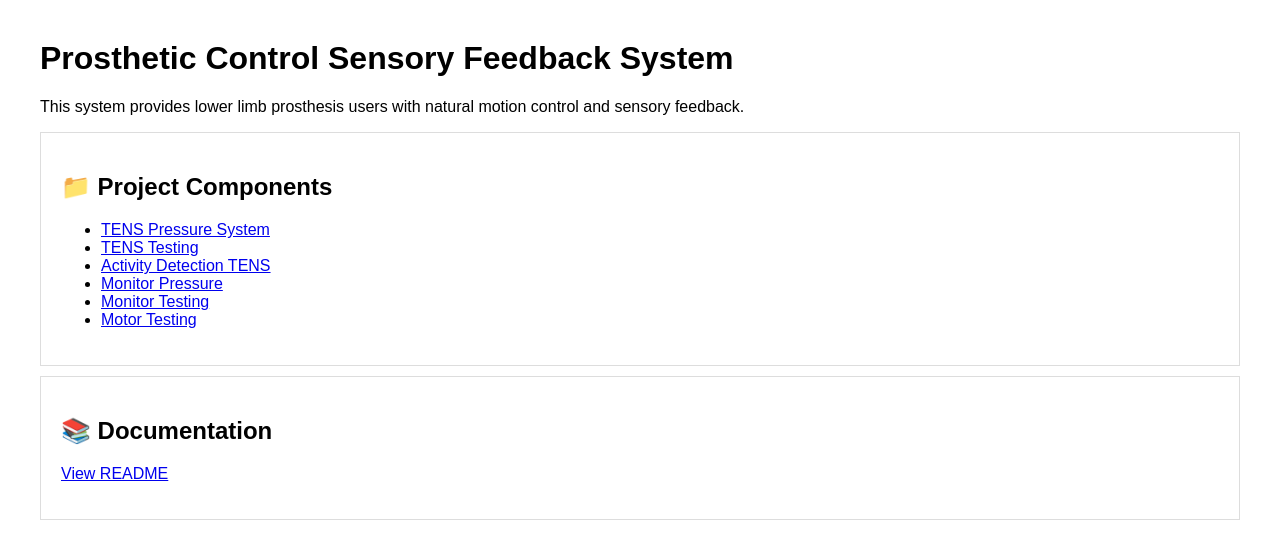
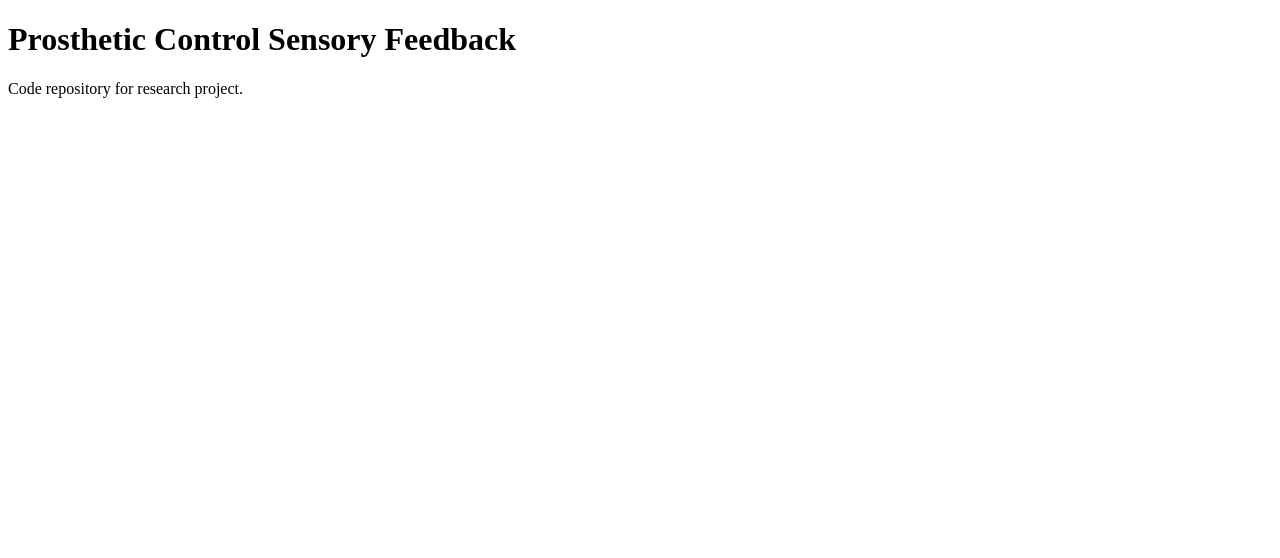
Before and after one commit to rui-surpass/Prosthetic_Control-Sensory-Feedback, a plain HTML site: page index.html in a window 1280 px wide. Drawn offline with Linux system fonts and the light colour scheme.

Commit message:
Update index.html

```diff
--- a/index.html
+++ b/index.html
@@ -1,31 +1,10 @@
 <!DOCTYPE html>
 <html>
 <head>
-    <title>Prosthetic Control Sensory Feedback</title>
-    <style>
-        body { font-family: Arial, sans-serif; margin: 40px; }
-        .project { border: 1px solid #ddd; padding: 20px; margin: 10px 0; }
-    </style>
+    <title>Project Repository</title>
 </head>
 <body>
-    <h1>Prosthetic Control Sensory Feedback System</h1>
-    <p>This system provides lower limb prosthesis users with natural motion control and sensory feedback.</p>
-
-    <div class="project">
-        <h2>📁 Project Components</h2>
-        <ul>
-            <li><a href="TENS_pressure/">TENS Pressure System</a></li>
-            <li><a href="TENS_testing/">TENS Testing</a></li>
-            <li><a href="activity_detection_TENS/">Activity Detection TENS</a></li>
-            <li><a href="monitor_pressure/">Monitor Pressure</a></li>
-            <li><a href="monitor_testing/">Monitor Testing</a></li>
-            <li><a href="motor_testing/">Motor Testing</a></li>
-        </ul>
-    </div>
-
-    <div class="project">
-        <h2>📚 Documentation</h2>
-        <p><a href="README.md">View README</a></p>
-    </div>
+    <h1>Prosthetic Control Sensory Feedback</h1>
+    <p>Code repository for research project.</p>
 </body>
 </html>
```
